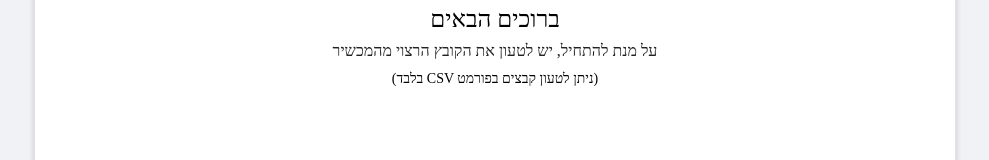
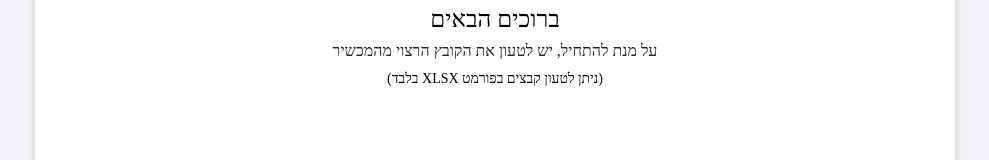
Before and after one commit to eli-borohov/Excel-Reader, a React (Create React App) app: page / in a window 1280 px wide. Shown: the part 378-538 px from the top of the page, without its empty margins (145-1134 px from the left). Built offline with nearby package versions, Linux system fonts and the light colour scheme.

Commit message:
change in the welcome page from csv to xlsx

```diff
--- a/src/components/WelcomePage.tsx
+++ b/src/components/WelcomePage.tsx
@@ -79,7 +79,7 @@ const WelcomePage: React.FC<WelcomePageProps> = ({ onCsvDataChange }) => {
         {/* Welcome message */}
         <p className='p-1'>ברוכים הבאים</p>
         <p className='p-2'>על מנת להתחיל, יש לטעון את הקובץ הרצוי מהמכשיר</p>
-        <p className='p-3'>(בלבד CSV ניתן לטעון קבצים בפורמט)</p>
+        <p className='p-3'>(בלבד XLSX ניתן לטעון קבצים בפורמט)</p>
 
         {/* Hidden file input */}
         <input id='fileInput' type='file' accept='.xlsx' onChange={handleFileChange} style={{ display: 'none' }} />
```
